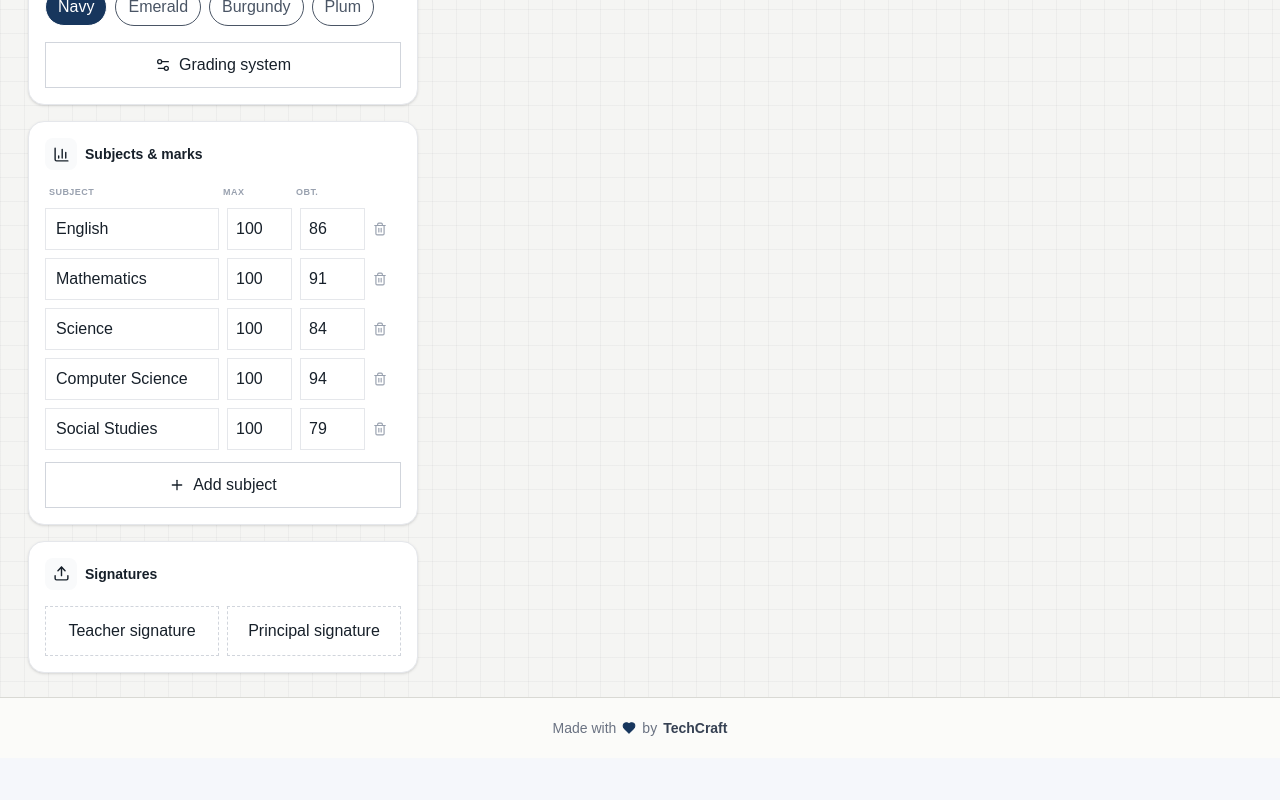
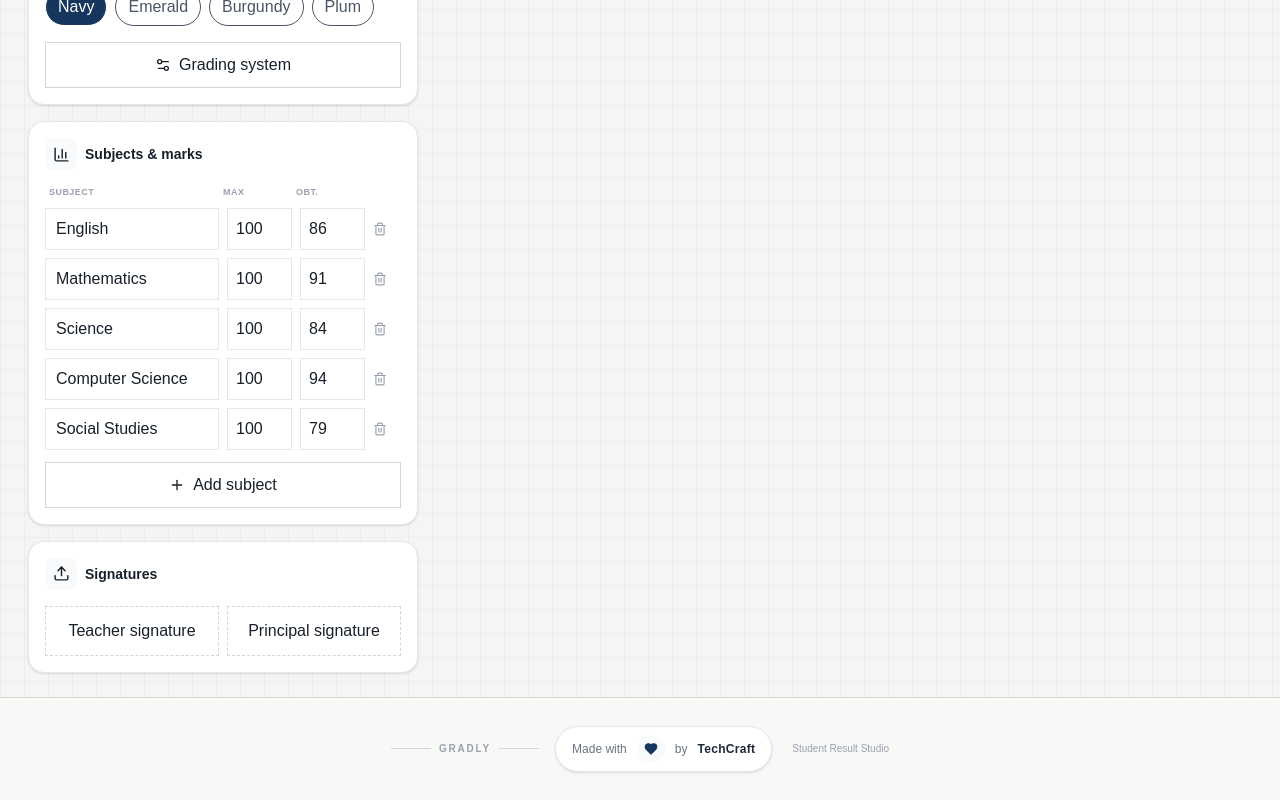
Before and after one commit to merajNizBaloch/gradly, a Next.js app: page / in a window 1280 px wide. Shown: the part 1335-2135 px from the top of the page. Before the commit the page ends 2093 px from the top, so only its background shows below. Built offline with nearby package versions, Linux system fonts and the light colour scheme.

Commit message:
Redesign Gradly website footer

```diff
--- a/src/app/components/site-footer.tsx
+++ b/src/app/components/site-footer.tsx
@@ -22,20 +22,37 @@ export default function SiteFooter() {
   }, []);
 
   return (
-    <footer className="no-print border-t border-[#d9d9d4] bg-[#fbfbf9] px-5 py-5 text-center print:hidden">
-      <p className="flex items-center justify-center gap-1.5 text-xs font-medium text-gray-500 sm:text-sm">
-        Made with
-        <Heart size={14} fill="currentColor" strokeWidth={1.8} style={{ color: themeColor }} aria-label="love" />
-        by
+    <footer className="no-print border-t border-[#d9d9d4] bg-[#f8f8f6] px-5 py-7 text-center print:hidden">
+      <div className="mx-auto flex max-w-[1600px] flex-col items-center justify-center gap-3 sm:flex-row sm:gap-4">
+        <div className="flex items-center gap-2 text-[10px] font-bold uppercase tracking-[.18em] text-gray-400">
+          <span className="h-px w-8 bg-gray-300 sm:w-10" />
+          Gradly
+          <span className="h-px w-8 bg-gray-300 sm:w-10" />
+        </div>
+
+        <div className="flex items-center gap-2.5 rounded-full border border-gray-200 bg-white px-4 py-2 shadow-sm">
+          <span className="text-xs font-medium text-gray-500">Made with</span>
+          <span
+            className="grid h-7 w-7 place-items-center rounded-full bg-gray-50"
+            style={{ color: themeColor }}
+          >
+            <Heart size={14} fill="currentColor" strokeWidth={1.8} aria-label="love" />
+          </span>
+          <span className="text-xs font-medium text-gray-500">by</span>
           <a
             href="https://techcraftsolution.com"
             target="_blank"
             rel="noopener noreferrer"
-          className="font-bold text-gray-700 transition hover:underline"
+            className="text-xs font-extrabold tracking-wide text-gray-800 transition hover:-translate-y-0.5 hover:underline"
           >
             TechCraft
           </a>
-      </p>
+        </div>
+
+        <div className="text-[10px] font-medium text-gray-400 sm:ml-1">
+          Student Result Studio
+        </div>
+      </div>
     </footer>
   );
 }
```
Lines whose indentation alone changed are shown as unchanged.
